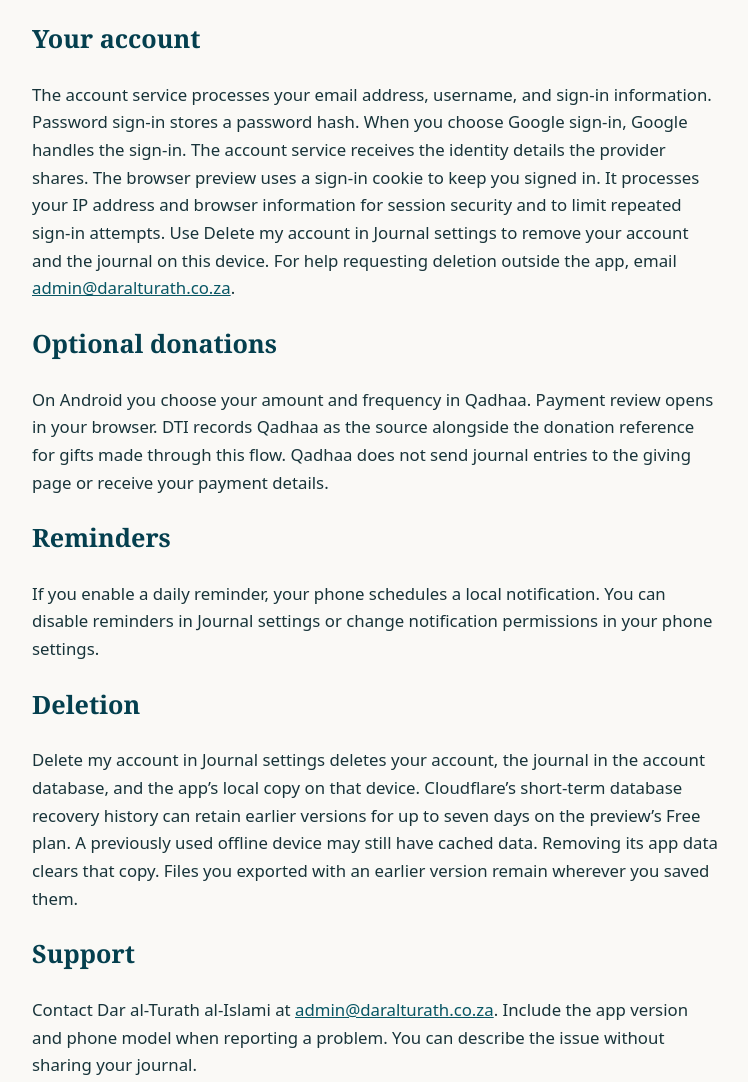
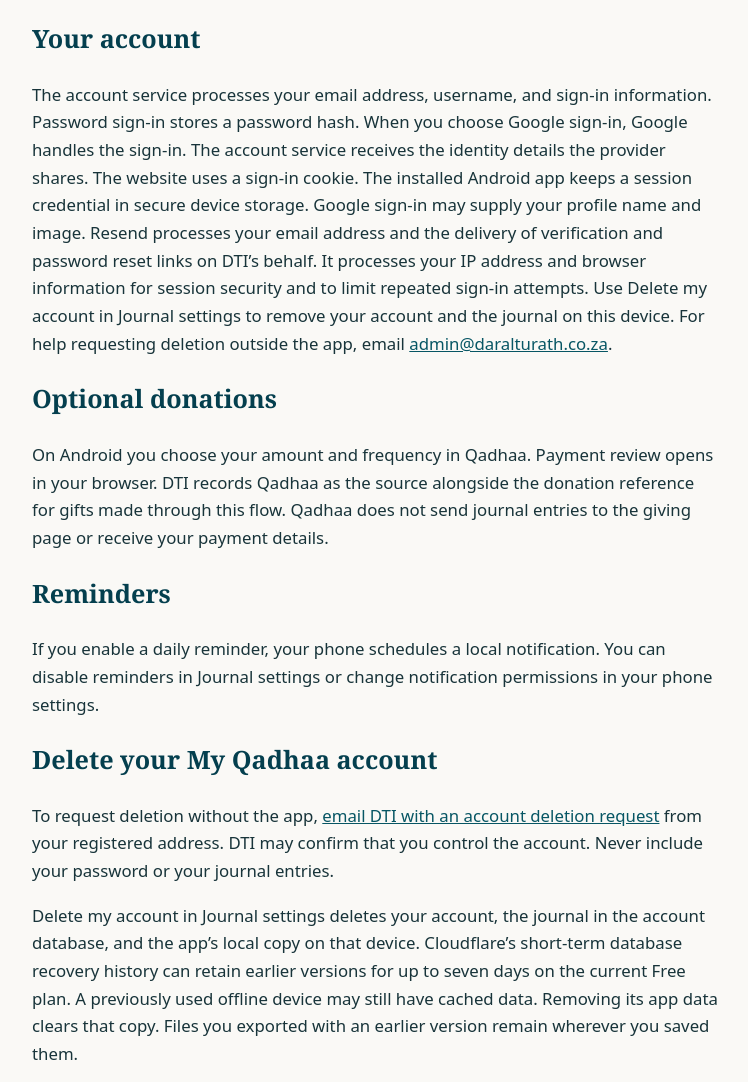
Before and after one commit to MzedK/qadhaa-privacy, a plain HTML site: page index.html in a window 1280 px wide. Shown: the part 705-1787 px from the top of the page, without its empty margins (264-1012 px from the left). Drawn offline with Linux system fonts and the light colour scheme.

Commit message:
Update My Qadhaa production privacy and deletion information

```diff
--- a/index.html
+++ b/index.html
@@ -1,11 +1,11 @@
 <!doctype html>
-<html lang="en"><meta charset="utf-8"><meta name="viewport" content="width=device-width,initial-scale=1"><title>DTI Qadhaa | Privacy and support</title>
+<html lang="en"><meta charset="utf-8"><meta name="viewport" content="width=device-width,initial-scale=1"><title>My Qadhaa | Privacy and support</title>
 <style>body{margin:4rem auto;max-width:43rem;padding:0 1.4rem;color:#18343a;background:#faf9f6;font:1.05rem/1.65 system-ui,sans-serif}h1,h2{color:#043f4e;font-family:Georgia,serif}a{color:#075664}</style>
-<main><h1>DTI Qadhaa privacy and support</h1>
-<p>Dar al-Turath al-Islami provides DTI Qadhaa. The app keeps a personal record of prayers and fasts you choose to make up.</p>
-<h2>Your journal</h2><p>Earlier versions that open directly to a journal keep entries on the device. In those versions, you can move entries by exporting a readable backup. The account features below apply to versions that offer sign-in.</p><p>When you sign in, DTI’s account service stores your prayer balances, Ramadan years, daily goal and dated prayer and fasting entries so that you can use the same journal on another device. These records can reveal religious practices. Journal access through the app is restricted to the signed-in account. Google handles identity when you use Google sign-in. The app sends journal entries to DTI’s account service. The Android browser preview uses Cloudflare to host the app and a dedicated Qadhaa database. Its accounts and journals are separate from the earlier local test.</p><p>Your device keeps a copy for offline use. Changes sync automatically while Qadhaa is open and connected. A journal opened through the existing on-device journal option stays on that device. Device backups managed by Apple or Google may retain app data according to your phone settings.</p>
-<h2>Your account</h2><p>The account service processes your email address, username, and sign-in information. Password sign-in stores a password hash. When you choose Google sign-in, Google handles the sign-in. The account service receives the identity details the provider shares. The browser preview uses a sign-in cookie to keep you signed in. It processes your IP address and browser information for session security and to limit repeated sign-in attempts. Use Delete my account in Journal settings to remove your account and the journal on this device. For help requesting deletion outside the app, email <a href="mailto:admin@daralturath.co.za">admin@daralturath.co.za</a>.</p>
+<main><h1>My Qadhaa privacy and support</h1>
+<p>Dar al-Turath al-Islami provides My Qadhaa. The app keeps a personal record of prayers and fasts you choose to make up.</p>
+<h2>Your journal</h2><p>Earlier versions that open directly to a journal keep entries on the device. In those versions, you can move entries by exporting a readable backup. The account features below apply to versions that offer sign-in.</p><p>When you sign in, DTI’s account service stores your prayer balances, Ramadan years, daily goal and dated prayer and fasting entries so that you can use the same journal on another device. These records can reveal religious practices. Journal access through the app is restricted to the signed-in account. Google handles identity when you use Google sign-in. The app sends journal entries to DTI’s account service. Cloudflare hosts the My Qadhaa account service and its database. Production and preview accounts have separate databases.</p><p>Your device keeps a copy for offline use. Changes sync automatically while Qadhaa is open and connected. A journal opened through the existing on-device journal option stays on that device. Device backups managed by Apple or Google may retain app data according to your phone settings.</p>
+<h2>Your account</h2><p>The account service processes your email address, username, and sign-in information. Password sign-in stores a password hash. When you choose Google sign-in, Google handles the sign-in. The account service receives the identity details the provider shares. The website uses a sign-in cookie. The installed Android app keeps a session credential in secure device storage. Google sign-in may supply your profile name and image. Resend processes your email address and the delivery of verification and password reset links on DTI’s behalf. It processes your IP address and browser information for session security and to limit repeated sign-in attempts. Use Delete my account in Journal settings to remove your account and the journal on this device. For help requesting deletion outside the app, email <a href="mailto:admin@daralturath.co.za">admin@daralturath.co.za</a>.</p>
 <h2>Optional donations</h2><p>On Android you choose your amount and frequency in Qadhaa. Payment review opens in your browser. DTI records Qadhaa as the source alongside the donation reference for gifts made through this flow. Qadhaa does not send journal entries to the giving page or receive your payment details.</p>
 <h2>Reminders</h2><p>If you enable a daily reminder, your phone schedules a local notification. You can disable reminders in Journal settings or change notification permissions in your phone settings.</p>
-<h2>Deletion</h2><p>Delete my account in Journal settings deletes your account, the journal in the account database, and the app’s local copy on that device. Cloudflare’s short-term database recovery history can retain earlier versions for up to seven days on the preview’s Free plan. A previously used offline device may still have cached data. Removing its app data clears that copy. Files you exported with an earlier version remain wherever you saved them.</p>
+<h2 id="delete-account">Delete your My Qadhaa account</h2><p>To request deletion without the app, <a href="mailto:admin@daralturath.co.za?subject=Delete%20my%20My%20Qadhaa%20account">email DTI with an account deletion request</a> from your registered address. DTI may confirm that you control the account. Never include your password or your journal entries.</p><p>Delete my account in Journal settings deletes your account, the journal in the account database, and the app’s local copy on that device. Cloudflare’s short-term database recovery history can retain earlier versions for up to seven days on the current Free plan. A previously used offline device may still have cached data. Removing its app data clears that copy. Files you exported with an earlier version remain wherever you saved them.</p>
 <h2>Support</h2><p>Contact Dar al-Turath al-Islami at <a href="mailto:admin@daralturath.co.za">admin@daralturath.co.za</a>. Include the app version and phone model when reporting a problem. You can describe the issue without sharing your journal.</p></main></html>
```
